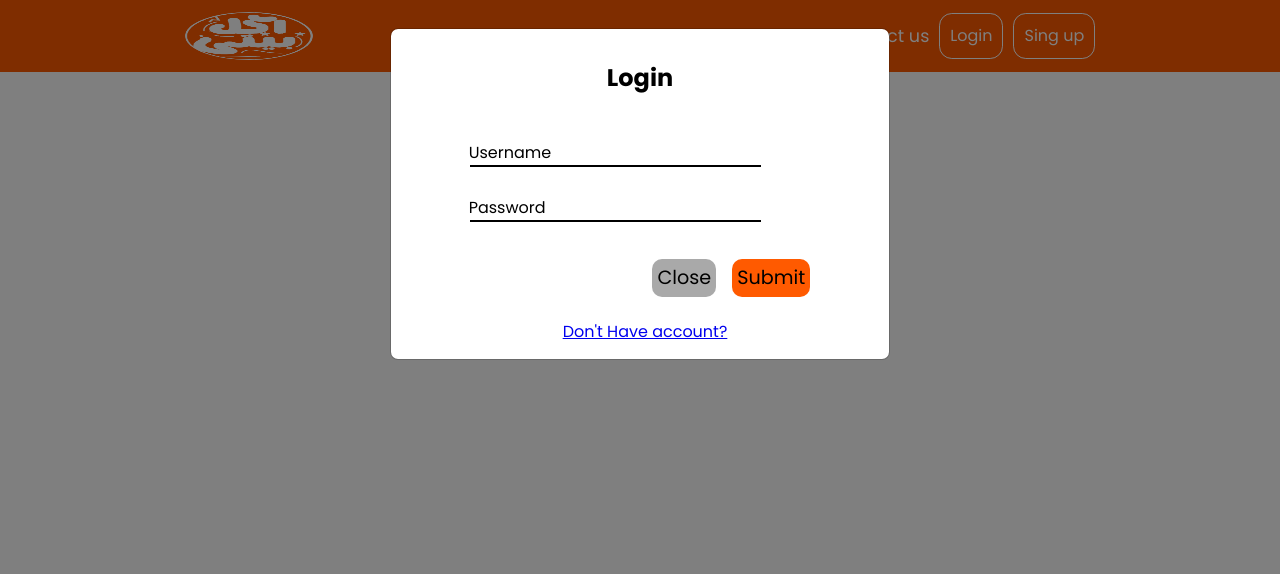
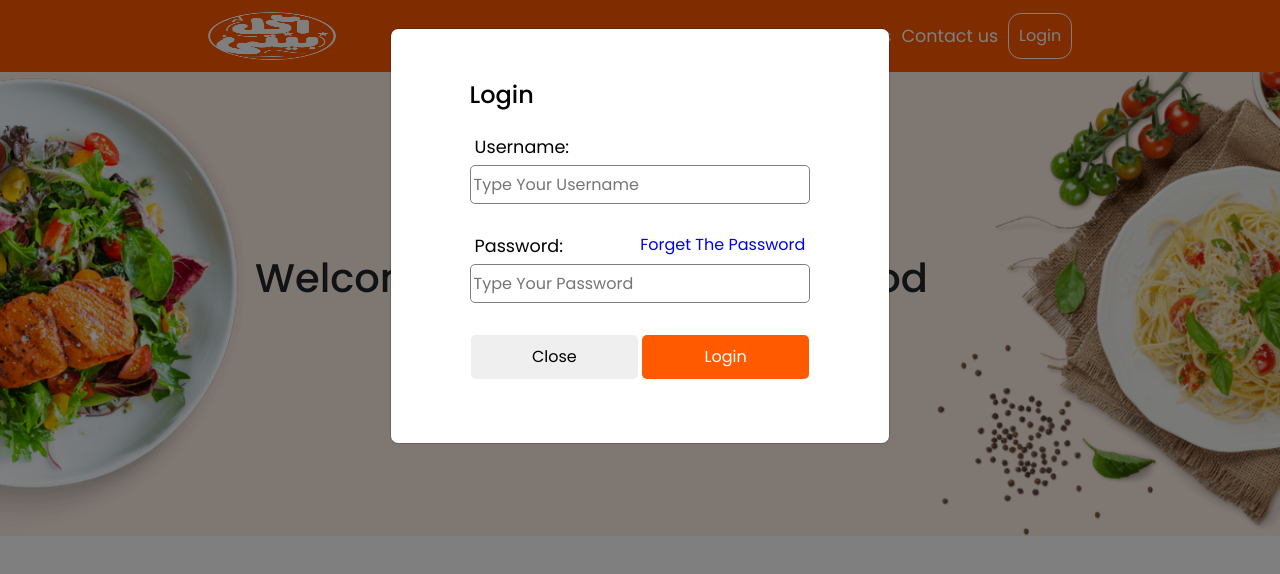
Before and after one commit to fin09/house-food, a plain HTML site: page index.html in a window 1280 px wide. Both pictures are taken after a click on the link "Login". Drawn offline with Linux system fonts and the light colour scheme.

Commit message:
navbar-update-1.1v

```diff
--- a/assets/CSS/home.css
+++ b/assets/CSS/home.css
@@ -81,41 +81,91 @@ a.nav-link{
 }
 
 #form{
-    width:70%;
+    width:80%;
     left:10%;
     position: relative;
 }
 
-#form div{
+#form form{
     margin:1.8em;
 }
+
 input{
-    position: relative;
-    border:0;
-    width:100%;
-    border-bottom: 2px solid black;
-    outline: none;
-}
-label{
-    position: absolute;
-    left:8%;
-    z-index: 999;
-    transition: 1s ease;
-
+    width: 100%;
+    border-radius: 5px;
+    height:2.4em;
+    border:1px solid gray;
+    color:gray;
 }
 
-#signupform div button{
-    padding:5px;
-    font-size:1.2em;
-    border-radius: 10px;
-    outline:none;
-    margin: 8px;
-    float: right;
-    border:0;
+input::placeholder{
+    padding:3px;
 }
 
-input:valid ~ label, input:focus ~ label{
-    font-size:0.7em;
-    color:rgb(255, 90, 0);
-    margin-top: -4%;
+input:active{
+    outline: #545454;
 }
+
+label{
+    padding:5px;
+    font-size: 600;
+    font-size: 1.1em;
+}
+
+#footer{
+    width:100%;
+    text-align: center;
+}
+
+#submit-btn{
+    background-color:#ff5a00;
+    border: none;
+    margin-top:1em;
+    color:white;
+    padding:0.7em;
+    border-radius: 5px;
+}
+
+#home-screen{
+    display: flex;
+    justify-content: space-between;
+}
+section div img{
+    height:464px;
+}
+
+section div{
+    background-color: rgb(255, 238, 229);
+}
+
+#home-screen-text{
+    display: flex;
+    flex-direction: column;
+    justify-content: center;
+    align-items: center;
+}
+
+#footer{
+    margin:1em 0 4em 0;
+}
+
+#footer button{
+    padding:10px;
+    width:49%;
+    border-radius: 5px;
+    border:none;
+}
+#submit-btn{
+    background-color: #ff5a00;
+}
+#cancel-btn{
+    color:black;
+}
+
+#signup-btn{
+    background-color: #ff5a00;
+    padding:10px;
+    color:white;
+    border-radius: 5px;
+    border:none;
+}
--- a/index.html
+++ b/index.html
@@ -10,8 +10,9 @@
     <script src="./assets/JS/anime.min.js"></script>
     <script src="./assets/JS/bootstrap.js"></script>
     <script src="./assets/JS/jquery.js"></script>
+    <link rel="stylesheet" href="./assets/fontawesome/css/all.css"/>
     <title>Egyption Home Food</title>
-    <link rel="icon" type="image/x-icon" href="./assets/images/logo.png">
+    <link rel="icon" type="image/x-icon" href="./assets/images/icon.png">
 </head>
 <body>
     <nav >
@@ -23,36 +24,49 @@
             <a href="#" class="nav-link bounce">About us</a>
             <a href="#" class="nav-link bounce">Contact us</a>
             <a href="#" class="btn-form bounce" id="signup" data-bs-toggle="modal" data-bs-target="#signupform">Login</a>
-            <a href="#" class="btn-form bounce">Sing up</a>
 
             <div class="modal fade" id="signupform" tabindex="-1" aria-labelledby="exampleModalLabel" aria-hidden="true">
+
                 <div class="modal-dialog">
                   <div class="modal-content">
-                    <p style="text-align:center;font-size:1.3em;padding-top:1.3em;font-size:1.5em;font-weight:700">Login</p>
                     <div id="form">
-                        <div>
-                            <input data-key="username" type="text" name="" required="">
-                            <label>Username</label><br>
-                        </div>
-                        <div>
-                            <input data-key="password" type="password" name="" required="">
-                            <label data-key="password" id="password">Password</label><br>
-                        </div>
-                        <div style="width:100%;" id="footer">
-                            <button style="background-color:rgb(255, 90, 0)" type="submit">Submit</button>
-                            <button style="background-color:#a9a9a9" data-bs-dismiss="modal">Close</button>
-                        </div>
+                        <form action="">
+                            <p style="font-size:1.3em;padding-top:0.8em;font-size:1.5em;font-weight:500">Login</p>
+                            <div>
+                                <label>Username:</label>
+                                <input data-key="username" type="text" name=""  placeholder="Type Your Username">
+                            </div><br>
+                            <div>
+                                <div id="password-header">
+                                    <label data-key="password" id="password" >Password:</label>
+                                    <a href="#" style="color:#0000ee;float:right" >Forget The Password</a>
+                                </div>
+                                <input data-key="password" type="password" name="" placeholder="Type Your Password">
+                            </div>
+                            <div style="width:100%;" id="footer">
+                                <button id="cancel-btn"  data-dismiss="modal">Close</button>
+                                <button  id="submit-btn" type="submit">Login</button>
+                            </div>
+                        </form>
                     </div>
-                    <a href="#" style="color:#0000ee;width:100%;text-align:center;padding:10px;text-decoration:underline">
-                        Don't Have account?</a>
+
                   </div>
                 </div>
               </div>
         </div>
     </nav>
+    <section>
+        <div id="home-screen">
+            <img src="./assets/images/right.webp" alt="">
+            <div id="home-screen-text">
+                <h1>Welcome to House Egyption Food</h1>
+                <a><button id="signup-btn">Let's Start</button></a>
+            </div>
+            <img src="./assets/images/left.webp" alt="">
+        </div>
+    </section>
     <section></section>
-    <section></section>
-    <footer> </footer>
-    <script src="./assets/JS/home.js"></script>
+    <footer>    </footer>
+    <script src="./assets/JS/home.js" async></script>
 </body>
 </html>
```
Also changed, not shown: assets/images/icon.png (added), assets/images/left.webp (added), assets/images/right.webp (added).
